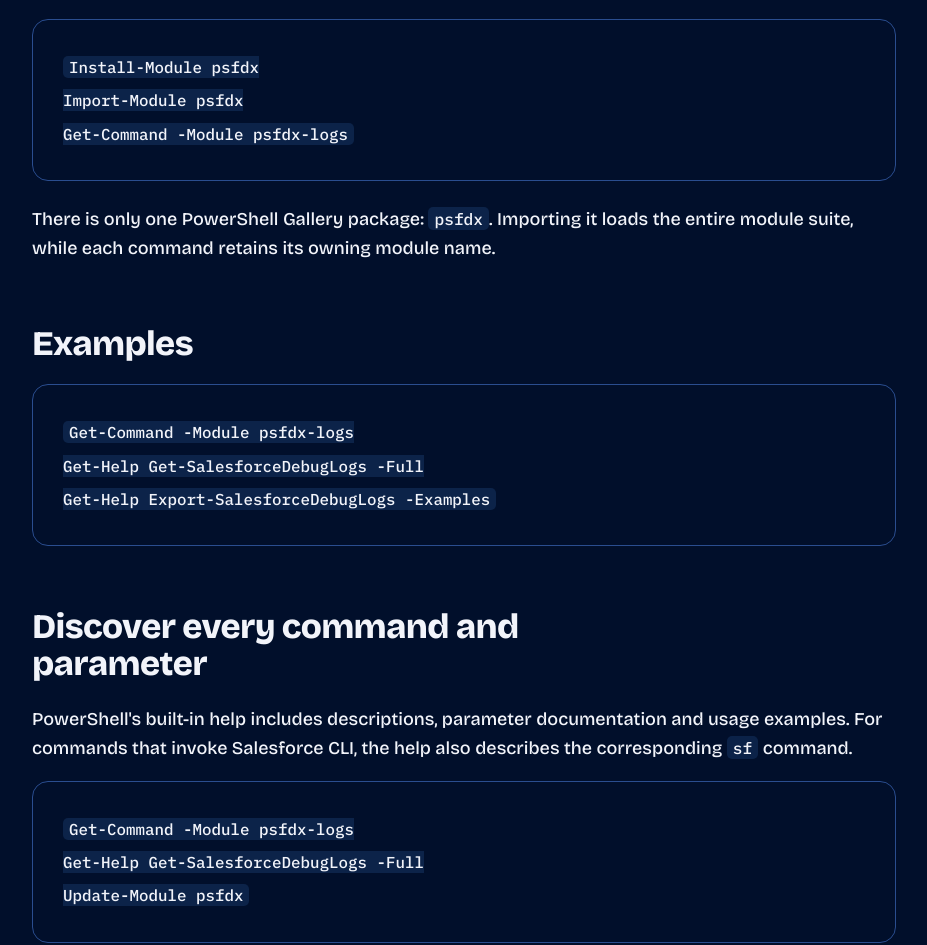
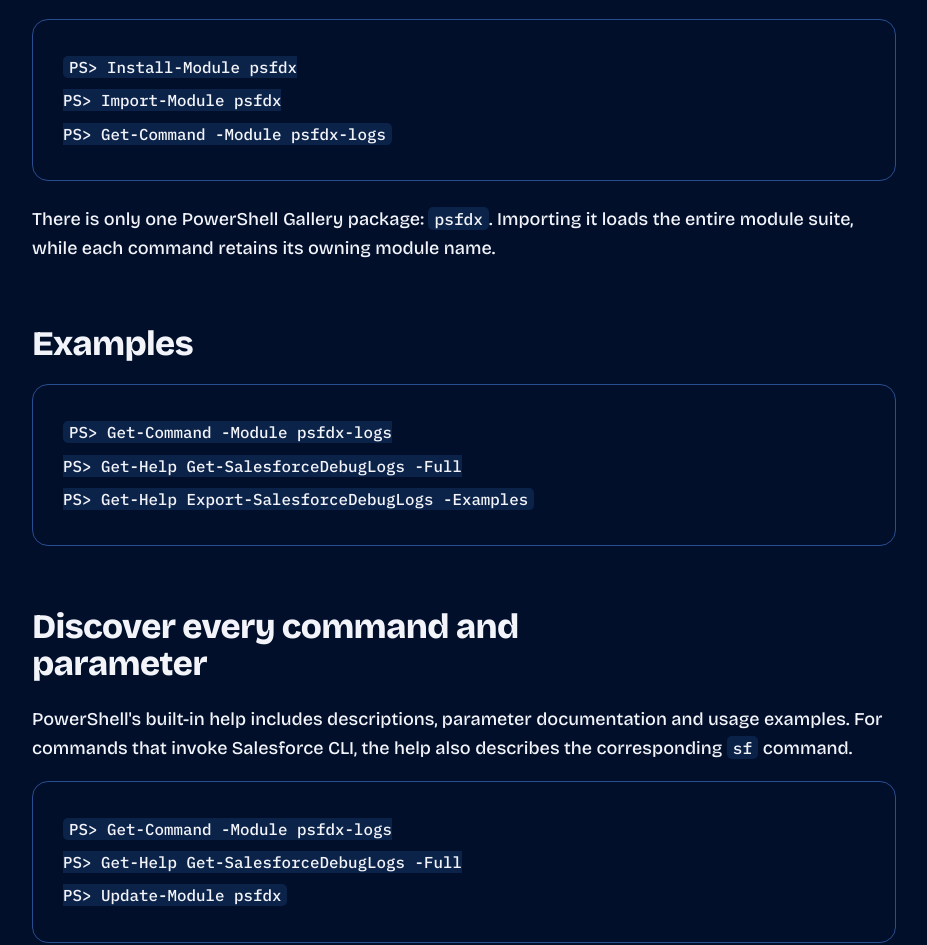
Before and after one commit to tonygward/psfdx, a plain HTML site: page site/src/modules/psfdx-logs/index.html in a window 1280 px wide. Shown: the part 580-1525 px from the top of the page, without its empty margins (176-1103 px from the left). Drawn offline with Linux system fonts and the light colour scheme; files whose address does not match are found by name.

Commit message:
style(site): render module examples with PowerShell prompts and compact layout

```diff
--- a/site/src/modules/psfdx-logs/index.html
+++ b/site/src/modules/psfdx-logs/index.html
@@ -7,17 +7,17 @@
 <nav aria-label="Main"><ul class="nav-list"><li><a href="/">Home</a></li><li><a href="/#modules">Modules</a></li><li><a href="%GITHUB_URL%#readme">GitHub docs</a></li></ul></nav>
 </div></header><main id="main" class="section"><div class="wrap documentation">
 <p class="eyebrow">MODULE REFERENCE / psfdx-logs</p><h1>psfdx-logs</h1><p class="tagline">Logging and diagnostics</p><p class="section-intro">Retrieve and follow debug logs, trace flags, login history and event monitoring.</p>
-<h2>Get started</h2><div class="code-box"><pre><code>Install-Module psfdx
-Import-Module psfdx
-Get-Command -Module psfdx-logs</code></pre></div>
+<h2>Get started</h2><div class="code-box terminal-example"><pre><code><span class="terminal-line"><span class="ps-prompt">PS&gt;</span> Install-Module psfdx</span>
+<span class="terminal-line"><span class="ps-prompt">PS&gt;</span> Import-Module psfdx</span>
+<span class="terminal-line"><span class="ps-prompt">PS&gt;</span> Get-Command -Module psfdx-logs</span></code></pre></div>
 <p>There is only one PowerShell Gallery package: <code>psfdx</code>. Importing it loads the entire module suite, while each command retains its owning module name.</p>
-<h2>Examples</h2><div class="code-box"><pre><code>Get-Command -Module psfdx-logs
-Get-Help Get-SalesforceDebugLogs -Full
-Get-Help Export-SalesforceDebugLogs -Examples</code></pre></div>
+<h2>Examples</h2><div class="code-box terminal-example"><pre><code><span class="terminal-line"><span class="ps-prompt">PS&gt;</span> Get-Command -Module psfdx-logs</span>
+<span class="terminal-line"><span class="ps-prompt">PS&gt;</span> Get-Help Get-SalesforceDebugLogs -Full</span>
+<span class="terminal-line"><span class="ps-prompt">PS&gt;</span> Get-Help Export-SalesforceDebugLogs -Examples</span></code></pre></div>
 <h2>Discover every command and parameter</h2><p>PowerShell's built-in help includes descriptions, parameter documentation and usage examples. For commands that invoke Salesforce CLI, the help also describes the corresponding <code>sf</code> command.</p>
-<div class="code-box"><pre><code>Get-Command -Module psfdx-logs
-Get-Help Get-SalesforceDebugLogs -Full
-Update-Module psfdx</code></pre></div>
+<div class="code-box terminal-example"><pre><code><span class="terminal-line"><span class="ps-prompt">PS&gt;</span> Get-Command -Module psfdx-logs</span>
+<span class="terminal-line"><span class="ps-prompt">PS&gt;</span> Get-Help Get-SalesforceDebugLogs -Full</span>
+<span class="terminal-line"><span class="ps-prompt">PS&gt;</span> Update-Module psfdx</span></code></pre></div>
 <p>Further reference: <a href="%GITHUB_URL%#modules">repository command catalogue</a> · <a href="%GITHUB_URL%/blob/main/docs/cli-parity.md">Salesforce CLI parity report</a> · <a href="%GITHUB_URL%/blob/main/docs/install.md">installation and updates</a>.</p>
 <p><a href="/#modules">← All modules</a></p>
 </div></main><footer class="site-footer"><div class="wrap"><p>psfdx · <a href="%GITHUB_URL%">GitHub</a> · <a href="%GALLERY_URL%">PowerShell Gallery</a></p><p class="disclaimer">psfdx is an independent open-source project and is not affiliated with or endorsed by Salesforce.</p></div></footer></body></html>
```
